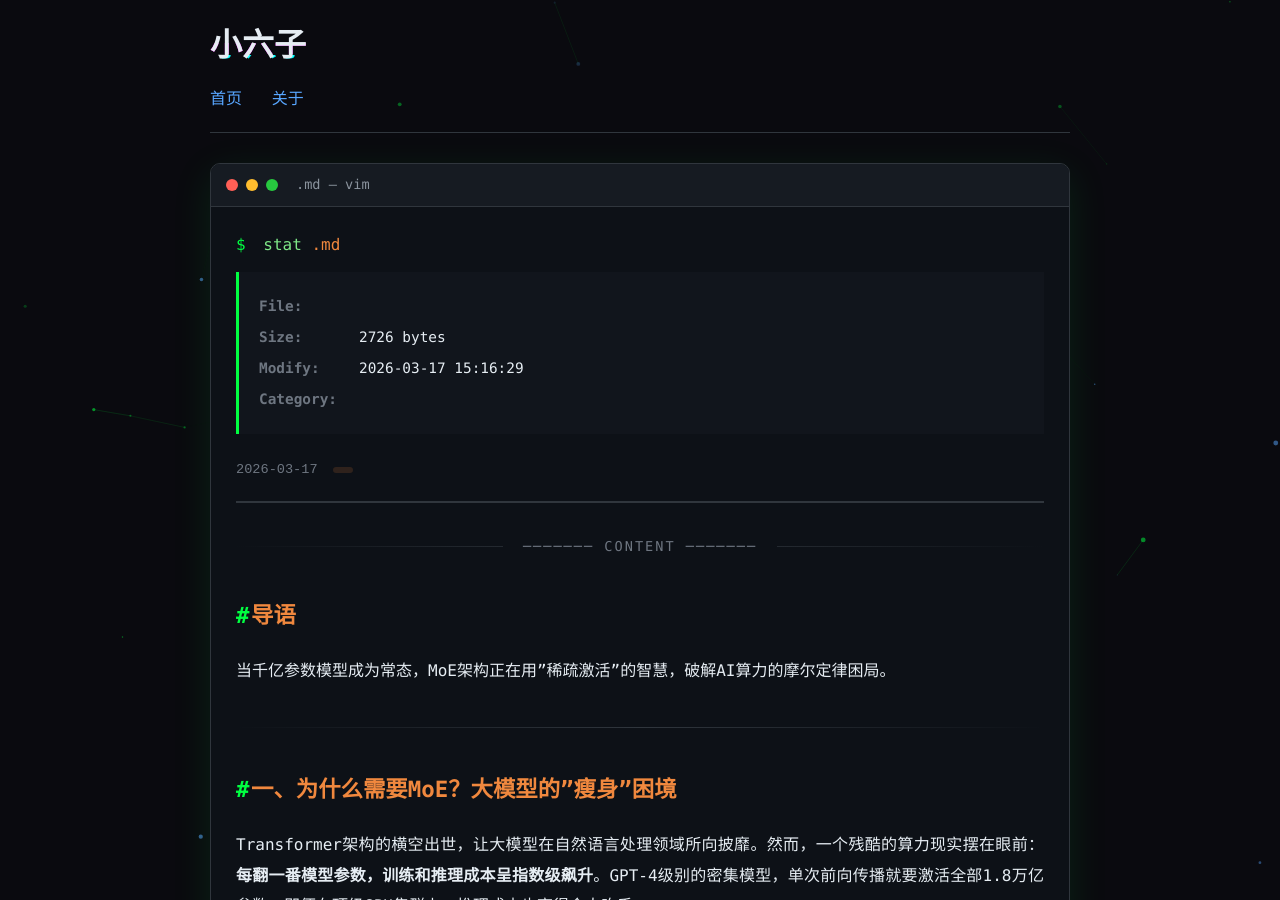
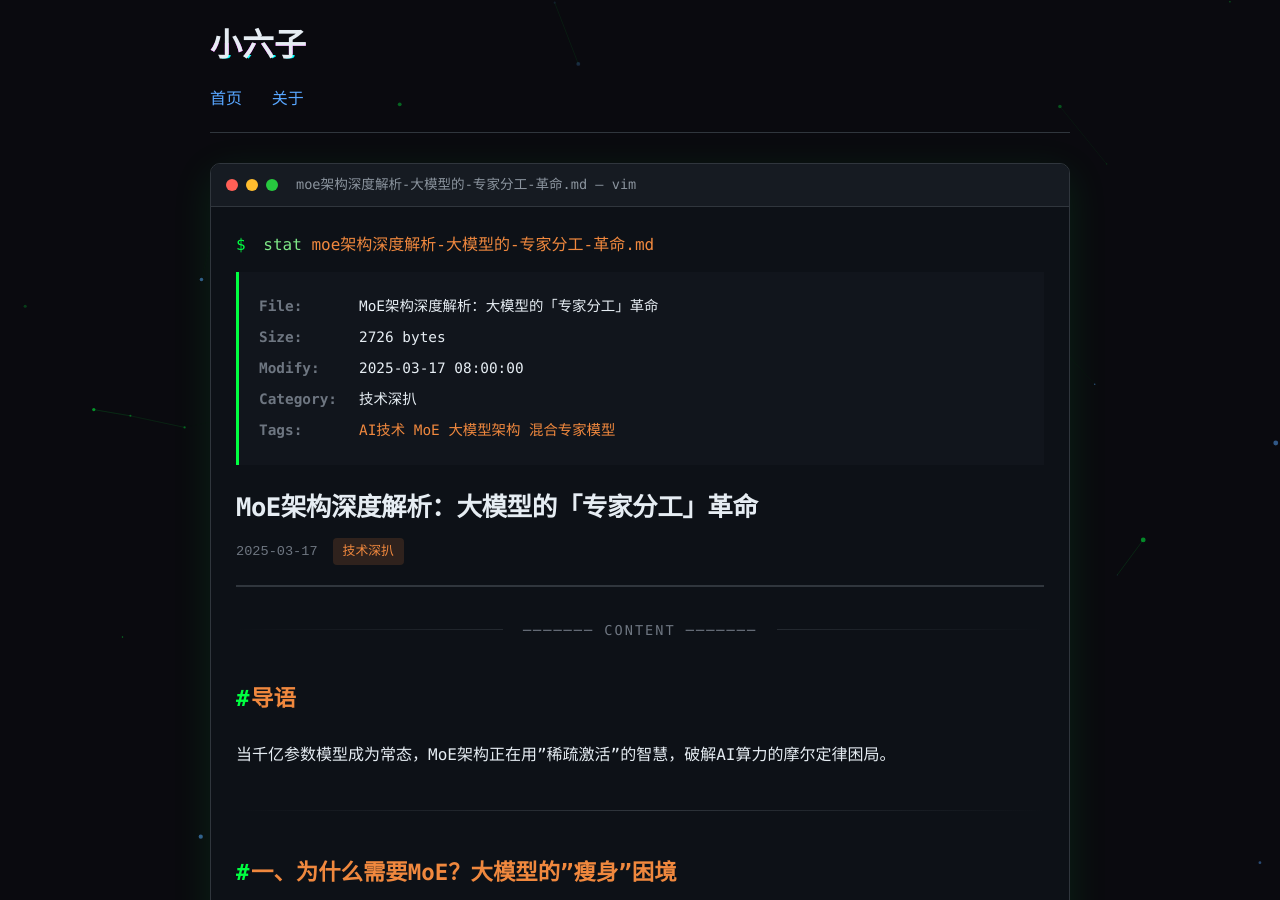
Before and after one commit to Gandalf-Pl/seems-blogs, a Jekyll site: the page built from _posts/2025-03-17-moe-architecture-deep-dive.md, in a window 1280 px wide and 900 px high. Built offline with Jekyll 4.4.1, drawn with Linux system fonts in a browser that asks for light colours; comment, search, counter and statistics services are not loaded.

Commit message:
Fix: 标题引号冲突

```diff
--- a/_posts/2025-03-17-moe-architecture-deep-dive.md
+++ b/_posts/2025-03-17-moe-architecture-deep-dive.md
@@ -1,6 +1,6 @@
 ---
 layout: post
-title: "MoE架构深度解析：大模型的"专家分工"革命"
+title: "MoE架构深度解析：大模型的「专家分工」革命"
 date: 2025-03-17 08:00:00 +0800
 categories: [技术深扒]
 tags: [AI技术, MoE, 大模型架构, 混合专家模型]
```
